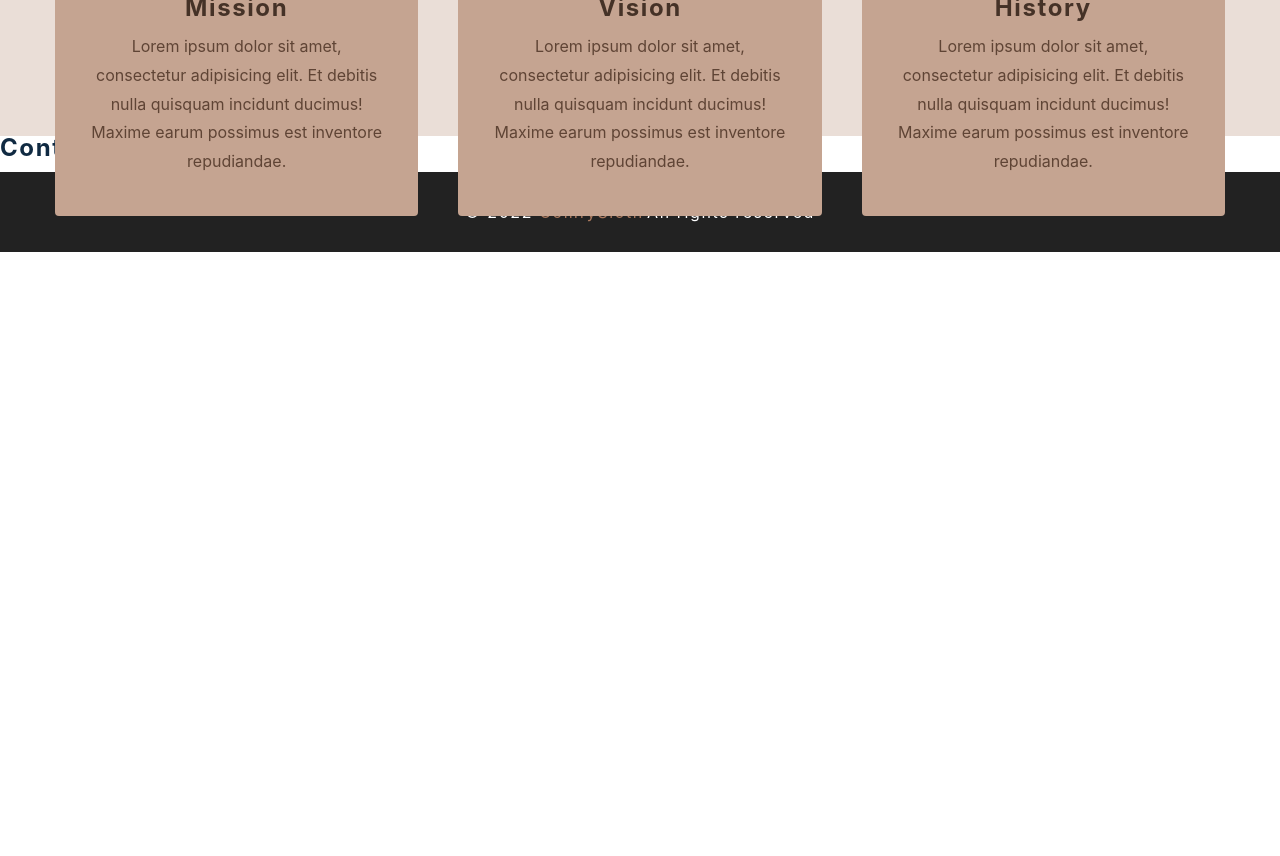
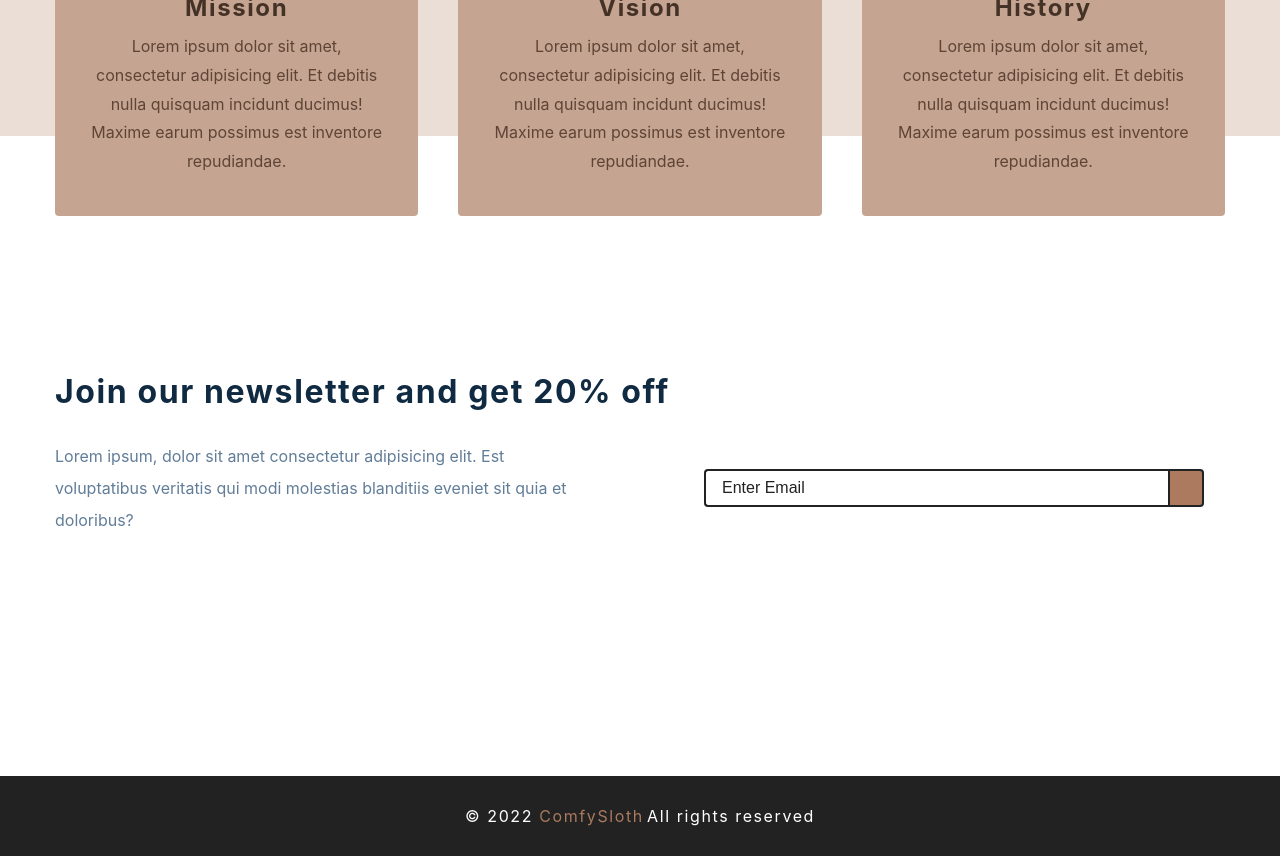
Before and after one commit to livos/jsc-react-comfy-sloth-ecom, a React (Create React App) app: page / in a window 1280 px wide. Shown: the part 1200-2056 px from the top of the page. Before the commit the page ends 1452 px from the top, so only its background shows below. Built offline with nearby package versions, Linux system fonts and the light colour scheme; the HTML template or start-up script is replaced by a standard one.

Commit message:
home page contact

```diff
--- a/src/components/Contact.js
+++ b/src/components/Contact.js
@@ -1,9 +1,30 @@
-import React from 'react'
-import styled from 'styled-components'
+import React from "react";
+import styled from "styled-components";
 
 const Contact = () => {
-  return <h4>contact section</h4>
-}
+  return (
+    <Wrapper>
+      <div className="section-center">
+        <h3>Join our newsletter and get 20% off</h3>
+        <div className="content">
+          <p>
+            Lorem ipsum, dolor sit amet consectetur adipisicing elit. Est
+            voluptatibus veritatis qui modi molestias blanditiis eveniet sit
+            quia et doloribus?
+          </p>
+          <form className="contact-form">
+            <input
+              type="email"
+              className="form-input"
+              placeholder="enter email"
+            />
+            <button type="submit" className="submit-btn"></button>
+          </form>
+        </div>
+      </div>
+    </Wrapper>
+  );
+};
 const Wrapper = styled.section`
   padding: 5rem 0;
   h3 {
@@ -67,6 +88,6 @@
   @media (min-width: 1280px) {
     padding: 15rem 0;
   }
-`
+`;
 
-export default Contact
+export default Contact;
```
